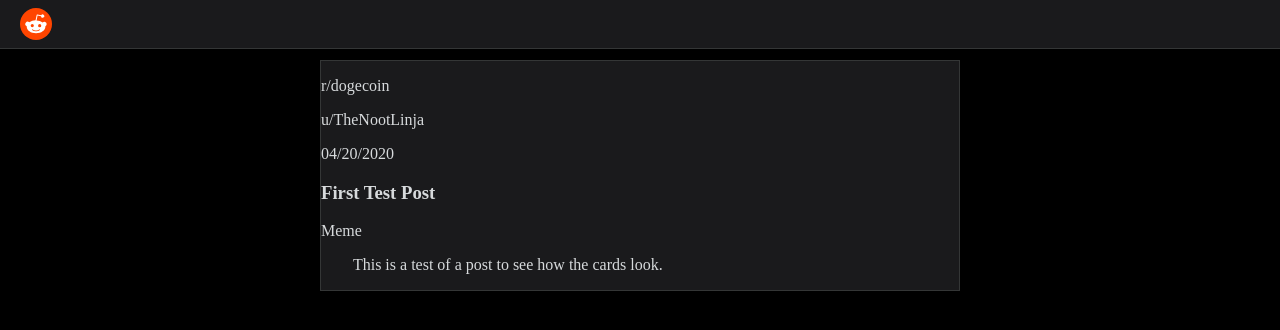
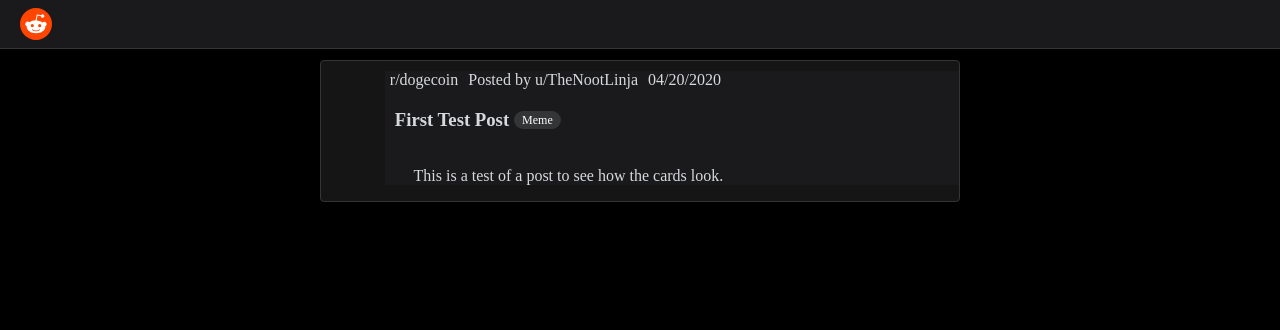
Before and after one commit to TheNootLinja/reddit-clone, a React (Create React App) app in the folder frontend/: page / in a window 1280 px wide. Shown: the top 330 px of the page. Built offline with nearby package versions, Linux system fonts and the light colour scheme.

Commit message:
Group pieces of post information into groups to be able to have them on the same lines where appropriate

```diff
--- a/frontend/src/components/Card/Card.js
+++ b/frontend/src/components/Card/Card.js
@@ -2,16 +2,24 @@
 
 function Card({ post }) {
   return (
-    <div className="card">
-      <p className="sub">{post.postSub}</p>
-      <p className="author">u/{post.postAuthor}</p>
-      <p className="date">{post.postDate}</p>
+      <div className='card-container'>
+        <div className='card-left'>
+            <div className='card'>
+                <div className='info-container'>
+                    <p className="sub info">{post.postSub}</p>
+                    <p className="author info">Posted by u/{post.postAuthor}</p>
+                    <p className="date info">{post.postDate}</p>
+                </div>
+                <div className="title-container">
                     <h3 className="title">{post.postTitle}</h3>
                     <div className="flair-container">
                         <span className="flair">{post.postFlair}</span>
                     </div>
+                </div>
                 <div className="content-container">
                     <p>{post.postContent}</p>
+                </div>
+            </div>
         </div>
       </div>
   );
--- a/frontend/src/components/Card/Card.styles.css
+++ b/frontend/src/components/Card/Card.styles.css
@@ -1,11 +1,54 @@
+.card-container {
+  background-color: var(--background-color);
+  margin-top: 10px;
+}
+
+.card-left {
+  border-radius: 4px;
+  background-color: var(--darkergray);
+  border: 1px solid var(--border-color);
+}
+
 .card {
+  margin-left: auto;
   background-color: var(--card-color);
-  border: 1px solid var(--border-color);
-  margin-top: 10px;
   color: var(--text-color);
+  width: 90%;
+  height: 100%;
 }
 
 .content-container {
   width: 90%;
   margin: auto;
 }
+
+.info-container {
+  display: flex;
+  margin-top: 10px;
+}
+
+.info {
+  margin: 0 5px;
+}
+
+.title-container {
+  display: flex;
+  align-items: center;
+}
+
+.title {
+  margin: 20px 5px 20px 10px;
+}
+
+.flair-container {
+  font-size: 12px;
+  line-height: 16px;
+}
+
+.flair {
+  background-color: #343536;
+  color: #ffffff;
+  border-radius: 20px;
+  padding: 2px 8px;
+  font-size: 100%;
+}
--- a/frontend/src/index.css
+++ b/frontend/src/index.css
@@ -1,6 +1,7 @@
 :root {
   /* colors */
   --darkgray: #1a1a1c;
+  --darkergray: #151516;
   --lightgray: #343636;
   --black: black;
   --offwhite: #d7dadc;
```
Lines whose indentation alone changed are shown as unchanged.
